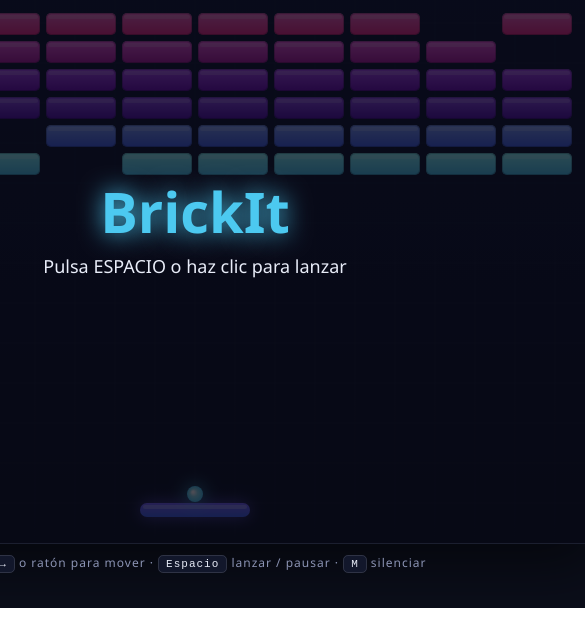
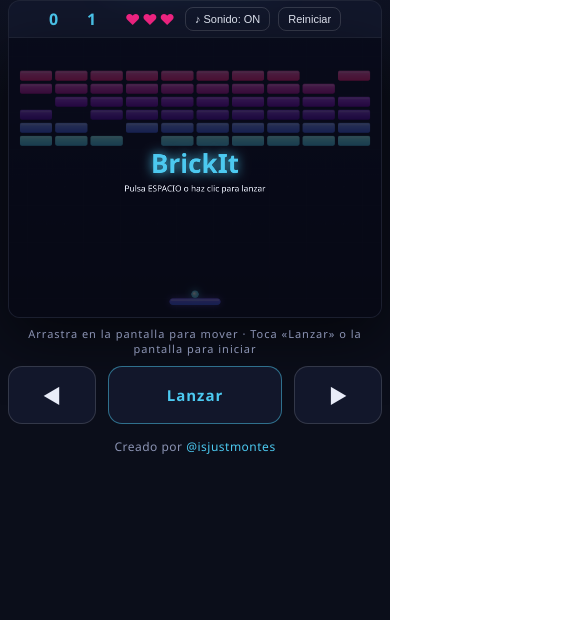
Before and after one commit to isjustmontes/brickit, a plain HTML site: page index.html in a window 390 px wide. Shown: the part 236-856 px from the top of the page, 585 px wide, since content can reach past the window. Drawn offline with Linux system fonts and the light colour scheme.

Commit message:
Add footer, responsive mobile layout and touch controls

```diff
--- a/index.html
+++ b/index.html
@@ -2,7 +2,8 @@
 <html lang="es">
 <head>
 <meta charset="UTF-8">
-<meta name="viewport" content="width=device-width, initial-scale=1.0">
+<meta name="viewport" content="width=device-width, initial-scale=1.0, maximum-scale=1.0, user-scalable=no, viewport-fit=cover">
+<meta name="theme-color" content="#0b0e1a">
 <title>BrickIt — Arkanoid</title>
 <style>
   :root {
@@ -12,6 +13,8 @@
     --accent2: #f72585;
     --text: #e8ecf8;
     --muted: #8b93b3;
+    --chrome-h: 215px;
+    --stage-w: min(800px, 96vw);
   }
   * { margin: 0; padding: 0; box-sizing: border-box; }
   html, body {
@@ -22,10 +25,21 @@
     display: flex;
     flex-direction: column;
     align-items: center;
-    justify-content: center;
     min-height: 100vh;
+    min-height: 100dvh;
     user-select: none;
-    overflow: hidden;
+    overflow-x: hidden;
+    overflow-y: auto;
+    overscroll-behavior: none;
+    -webkit-tap-highlight-color: transparent;
+    padding: 12px 0 calc(12px + env(safe-area-inset-bottom));
+  }
+  .app {
+    margin: auto;
+    width: 100%;
+    display: flex;
+    flex-direction: column;
+    align-items: center;
   }
   .logo {
     text-align: center;
@@ -54,7 +68,7 @@
     gap: 28px;
     align-items: center;
     justify-content: space-between;
-    width: min(800px, 94vw);
+    width: var(--stage-w);
     padding: 8px 14px;
     background: var(--panel);
     border: 1px solid rgba(255,255,255,0.06);
@@ -79,6 +93,9 @@
   .hud .btn:hover { border-color: var(--accent); color: var(--accent); }
   #stage {
     display: block;
+    width: var(--stage-w);
+    height: auto;
+    max-width: 100%;
     background: #0d1122;
     border: 1px solid rgba(255,255,255,0.06);
     border-top: none;
@@ -101,24 +118,123 @@
     font-size: 11px;
     color: var(--text);
   }
+  .help-touch { display: none; }
+
+  .controls {
+    display: none;
+    gap: 12px;
+    width: var(--stage-w);
+    margin-top: 10px;
+    align-items: stretch;
+    justify-content: center;
+  }
+  .ctl {
+    touch-action: manipulation;
+    background: var(--panel);
+    border: 1px solid rgba(255,255,255,0.14);
+    color: var(--text);
+    border-radius: 14px;
+    height: 58px;
+    min-width: 58px;
+    font-size: 20px;
+    font-family: inherit;
+    cursor: pointer;
+    transition: background .1s, border-color .1s, transform .05s;
+    user-select: none;
+    -webkit-tap-highlight-color: transparent;
+  }
+  .ctl:active {
+    background: #1c2340;
+    border-color: var(--accent);
+    transform: translateY(1px);
+  }
+  .ctl.arrow { flex: 1; max-width: 130px; }
+  .ctl.action {
+    flex: 2;
+    max-width: 230px;
+    font-weight: 700;
+    letter-spacing: 1px;
+    font-size: 15px;
+    color: var(--accent);
+    border-color: rgba(76,201,240,0.5);
+  }
+
+  .footer {
+    margin-top: 14px;
+    color: var(--muted);
+    font-size: 12px;
+    letter-spacing: .5px;
+  }
+  .footer a {
+    color: var(--accent);
+    text-decoration: none;
+    touch-action: manipulation;
+  }
+  .footer a:hover { text-decoration: underline; }
+
+  /* Ajuste del ancho del escenario a la altura disponible (sin scroll) */
+  @supports (height: 100dvh) {
+    .hud, #stage, .controls {
+      width: min(800px, 96vw, calc((100dvh - var(--chrome-h)) * 4 / 3));
+    }
+  }
+
+  /* Pantallas pequeñas / móviles */
+  @media (max-width: 700px), (hover: none) and (pointer: coarse) {
+    :root { --chrome-h: 285px; }
+    .controls { display: flex; }
+    .help-kb { display: none; }
+    .help-touch { display: block; }
+    .hud { gap: 8px; padding: 6px 10px; flex-wrap: wrap; justify-content: center; }
+    .hud .label { display: none; }
+    .hud .value { font-size: 16px; min-width: 30px; }
+    .hud .lives { font-size: 15px; letter-spacing: 2px; }
+    .hud .btn { padding: 5px 9px; font-size: 11px; letter-spacing: 0; }
+    .logo { font-size: clamp(24px, 7vw, 34px); letter-spacing: 3px; margin-bottom: 6px; }
+    .logo small { font-size: 10px; letter-spacing: 4px; }
+    .help { margin-top: 8px; font-size: 11px; text-align: center; padding: 0 8px; }
+  }
+
+  /* Móvil en horizontal: maximiza el lienzo */
+  @media (max-height: 500px) {
+    :root { --chrome-h: 215px; }
+    .logo { font-size: 22px; margin-bottom: 4px; }
+    .logo small { display: none; }
+    .help-kb, .help-touch { display: none; }
+    .controls { margin-top: 6px; }
+    .ctl { height: 46px; font-size: 17px; }
+    .ctl.action { font-size: 13px; }
+    .footer { margin-top: 6px; font-size: 11px; }
+  }
 </style>
 </head>
 <body>
 
+<div class="app">
 <div class="logo">BrickIt<small>Arkanoid Minigame</small></div>
 
 <div class="hud">
-  <div class="item"><span class="label">Puntos</span><span class="value" id="score">0</span></div>
-  <div class="item"><span class="label">Nivel</span><span class="value" id="level">1</span></div>
-  <div class="item"><span class="label">Vidas</span><span class="lives" id="lives">♥♥♥</span></div>
+  <div class="item" aria-label="Puntos"><span class="label">Puntos</span><span class="value" id="score">0</span></div>
+  <div class="item" aria-label="Nivel"><span class="label">Nivel</span><span class="value" id="level">1</span></div>
+  <div class="item" aria-label="Vidas"><span class="label">Vidas</span><span class="lives" id="lives">♥♥♥</span></div>
   <button class="btn" id="btnSound" type="button">♪ Sonido: ON</button>
   <button class="btn" id="btnRestart" type="button"> Reiniciar</button>
 </div>
 
 <canvas id="stage" width="800" height="600"></canvas>
 
-<div class="help">
+<div class="help help-kb">
   <kbd>←</kbd> <kbd>→</kbd> o ratón para mover · <kbd>Espacio</kbd> lanzar / pausar · <kbd>M</kbd> silenciar
+</div>
+<div class="help help-touch">Arrastra en la pantalla para mover · Toca «Lanzar» o la pantalla para iniciar</div>
+
+<div class="controls" id="controls">
+  <button class="ctl arrow" id="btnLeft" type="button" aria-label="Mover a la izquierda">◀</button>
+  <button class="ctl action" id="btnAction" type="button">Lanzar</button>
+  <button class="ctl arrow" id="btnRight" type="button" aria-label="Mover a la derecha">▶</button>
+</div>
+
+<footer class="footer">Creado por <a href="https://github.com/isjustmontes" target="_blank" rel="noopener noreferrer">@isjustmontes</a></footer>
 </div>
 
 <script>
@@ -135,6 +251,9 @@
   const elLives = document.getElementById("lives");
   const btnSound = document.getElementById("btnSound");
   const btnRestart = document.getElementById("btnRestart");
+  const btnAction = document.getElementById("btnAction");
+  const btnLeft = document.getElementById("btnLeft");
+  const btnRight = document.getElementById("btnRight");
 
   /* ---------------- Sonido (Web Audio API, sintético) ---------------- */
   const Sound = (() => {
@@ -322,17 +441,19 @@
   }
 
   /* ---------------- Entrada ---------------- */
+  function actionPress() {
+    Sound.unlock();
+    if (game.state === STATE.READY) launchBall();
+    else if (game.state === STATE.PLAYING) game.state = STATE.PAUSED;
+    else if (game.state === STATE.PAUSED) game.state = STATE.PLAYING;
+    else if (game.state === STATE.GAMEOVER || game.state === STATE.WIN) startGame();
+  }
+
   window.addEventListener("keydown", (e) => {
     Sound.unlock();
     if (e.code === "ArrowLeft")  { keys.left = true;  mouse.active = false; e.preventDefault(); }
     if (e.code === "ArrowRight") { keys.right = true; mouse.active = false; e.preventDefault(); }
-    if (e.code === "Space") {
-      e.preventDefault();
-      if (game.state === STATE.READY) launchBall();
-      else if (game.state === STATE.PLAYING) game.state = STATE.PAUSED;
-      else if (game.state === STATE.PAUSED) game.state = STATE.PLAYING;
-      else if (game.state === STATE.GAMEOVER || game.state === STATE.WIN) startGame();
-    }
+    if (e.code === "Space") { e.preventDefault(); actionPress(); }
     if (e.code === "KeyM") toggleSound();
     if (e.code === "KeyR") startGame();
   });
@@ -377,6 +498,35 @@
   }
   btnSound.addEventListener("click", (e) => { e.stopPropagation(); toggleSound(); });
   btnRestart.addEventListener("click", (e) => { e.stopPropagation(); Sound.unlock(); startGame(); });
+
+  /* ---------------- Controles táctiles (móvil) ---------------- */
+  function bindHold(btn, dir) {
+    const press = (e) => {
+      e.preventDefault();
+      Sound.unlock();
+      keys[dir] = true;
+      mouse.active = false;
+    };
+    const release = () => { keys[dir] = false; };
+    btn.addEventListener("pointerdown", press);
+    btn.addEventListener("pointerup", release);
+    btn.addEventListener("pointercancel", release);
+    btn.addEventListener("pointerleave", release);
+    btn.addEventListener("contextmenu", (e) => e.preventDefault());
+  }
+  bindHold(btnLeft, "left");
+  bindHold(btnRight, "right");
+
+  btnAction.addEventListener("click", (e) => { e.preventDefault(); actionPress(); });
+  btnAction.addEventListener("contextmenu", (e) => e.preventDefault());
+  canvas.addEventListener("contextmenu", (e) => e.preventDefault());
+
+  const releaseAllKeys = () => { keys.left = false; keys.right = false; };
+  window.addEventListener("blur", releaseAllKeys);
+  document.addEventListener("visibilitychange", () => {
+    releaseAllKeys();
+    if (document.hidden && game.state === STATE.PLAYING) game.state = STATE.PAUSED;
+  });
 
   /* ---------------- Física ---------------- */
   function update(dt) {
@@ -675,7 +825,7 @@
     if (game.state === STATE.GAMEOVER || game.state === STATE.WIN) {
       ctx.fillStyle = "#8b93b3";
       ctx.font = "400 14px 'Segoe UI', system-ui, sans-serif";
-      ctx.fillText("Espacio o clic para jugar de nuevo", W / 2, H / 2 + 62);
+      ctx.fillText("Pulsa Espacio, la pantalla o «Reiniciar» para jugar de nuevo", W / 2, H / 2 + 62);
     }
   }
 
@@ -699,12 +849,22 @@
   }
 
   /* ---------------- Bucle principal ---------------- */
+  const ACTION_LABELS = {
+    [STATE.READY]: "Lanzar",
+    [STATE.PLAYING]: "Pausa",
+    [STATE.PAUSED]: "Seguir",
+    [STATE.GAMEOVER]: "Reiniciar",
+    [STATE.WIN]: "Reiniciar",
+    [STATE.LEVELCLEAR]: "…"
+  };
   let last = performance.now();
   function frame(now) {
     const dt = Math.max(0, Math.min(0.033, (now - last) / 1000));
     last = now;
     update(dt);
     draw();
+    const label = ACTION_LABELS[game.state] || "—";
+    if (btnAction.textContent !== label) btnAction.textContent = label;
     requestAnimationFrame(frame);
   }
 
```
